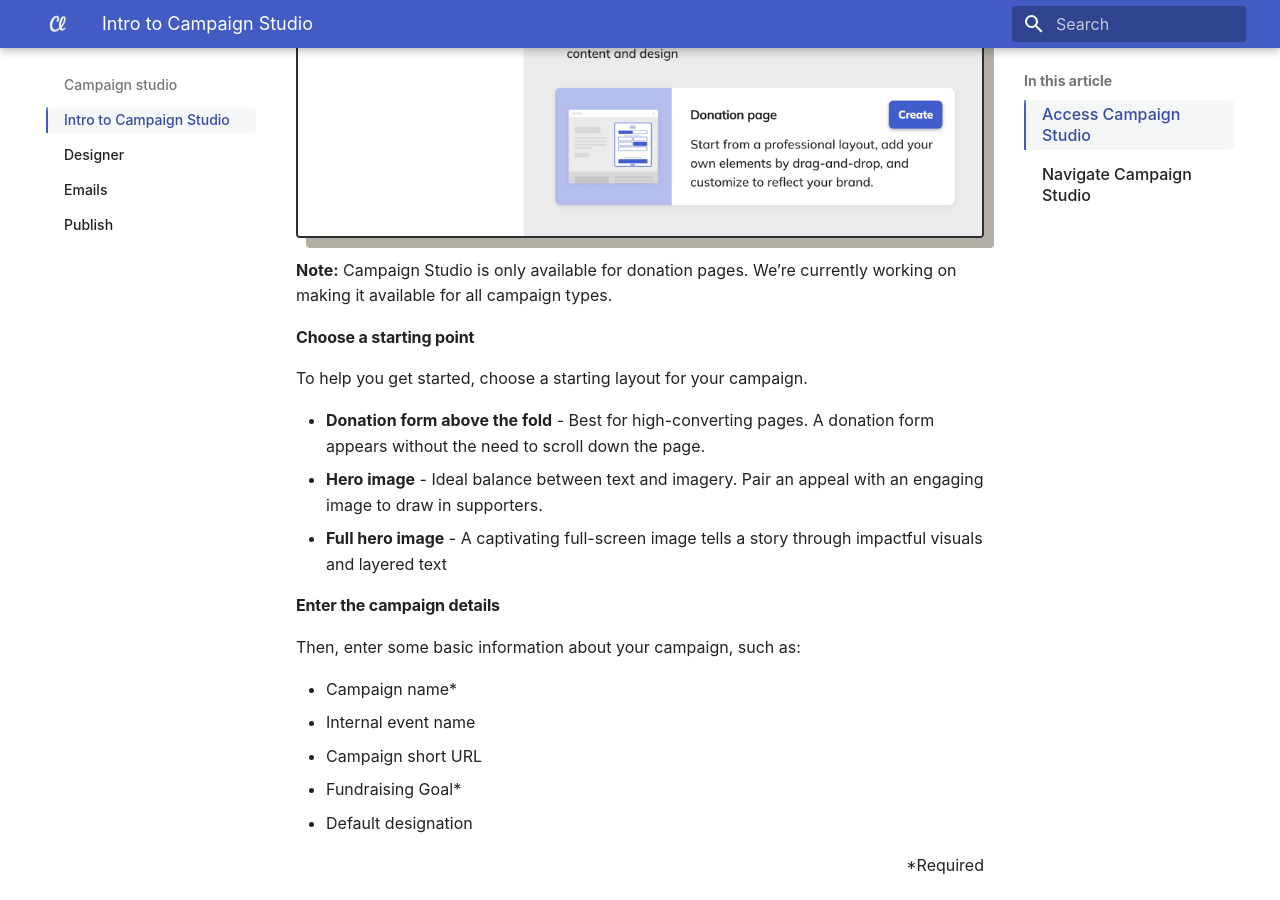
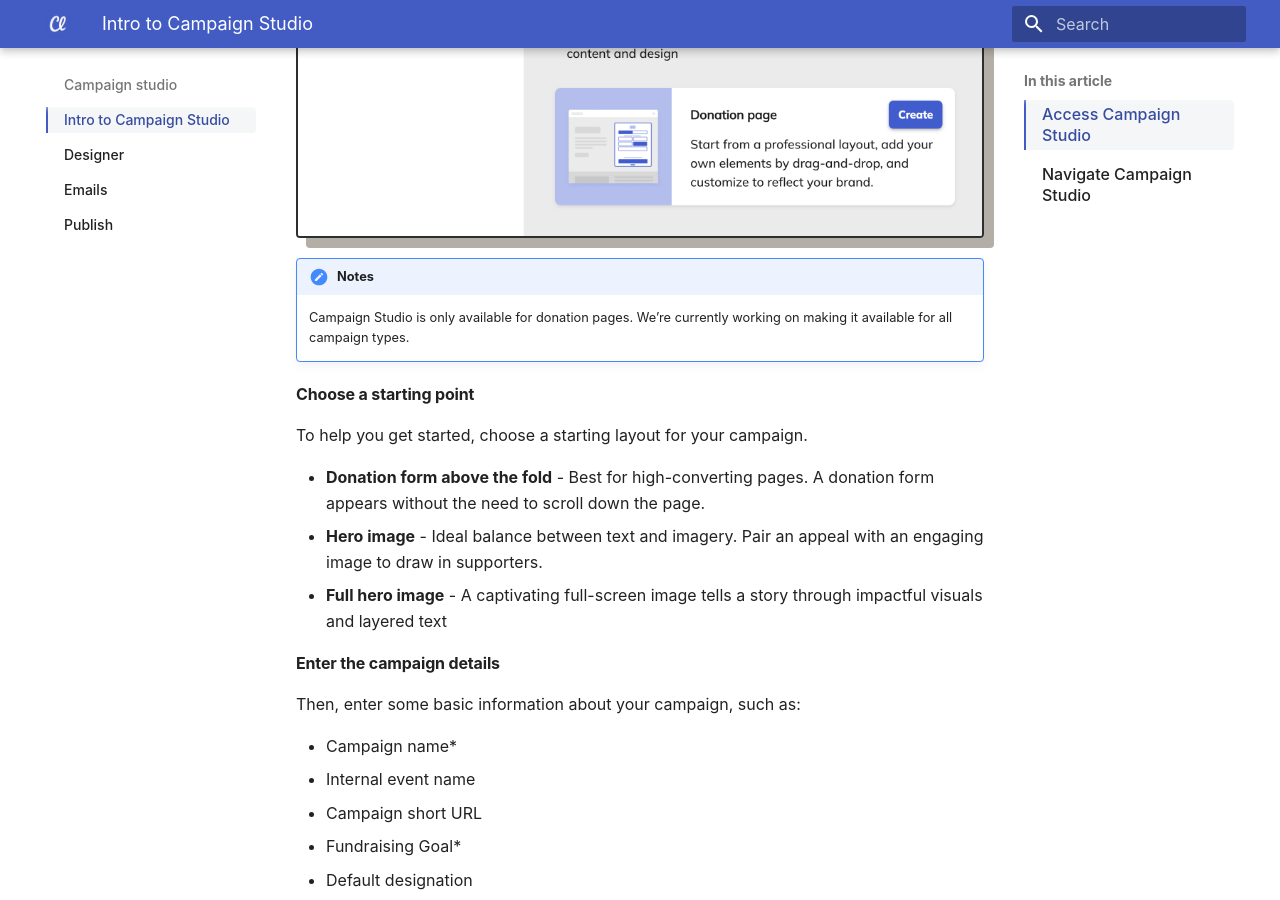
Before and after one commit to truj1ll0/mkdocs-help-center, an MkDocs documentation site: the page built from docs/campaign-studio/getting-started/intro-to-campaign-studio.md, in a window 1280 px wide and 900 px high, scrolled down 1221 px. Built offline with MkDocs 1.6.1 and Material for MkDocs 9.7.7, drawn with Linux system fonts in a browser that asks for light colours; some web fonts are replaced.

Commit message:
Add note callout to intro to campaign studio

```diff
--- a/docs/campaign-studio/getting-started/intro-to-campaign-studio.md
+++ b/docs/campaign-studio/getting-started/intro-to-campaign-studio.md
@@ -26,7 +26,8 @@
 
 ![Create a new campaign modal](assets/campaign-studio/cs-create-campaign.png)
 
-**Note:** Campaign Studio is only available for donation pages. We’re currently working on making it available for all campaign types.
+!!! notes
+    Campaign Studio is only available for donation pages. We’re currently working on making it available for all campaign types.
 
 #### Choose a starting point
 
```
